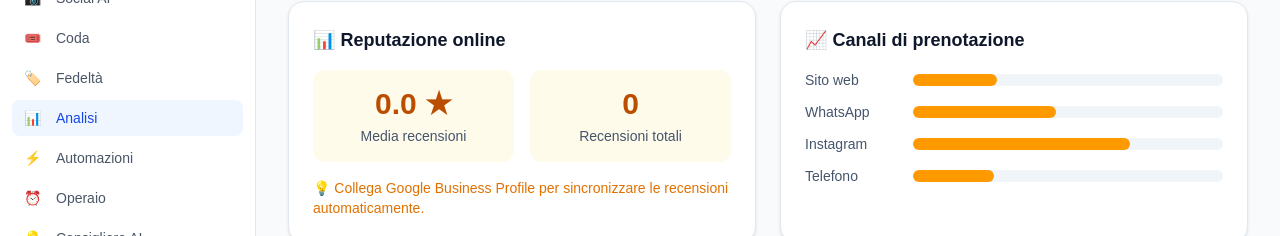
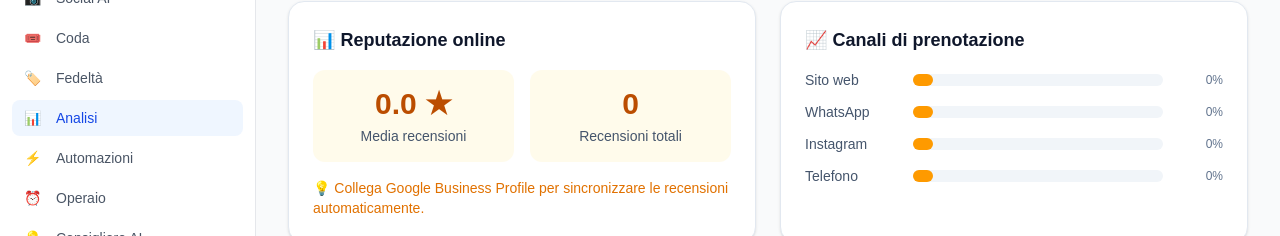
Before and after one commit to ForliLabs/bottega-digitale, a Next.js app: page /dashboard/analytics in a window 1280 px wide. Shown: the part 398-634 px from the top of the page. Built offline with nearby package versions, Linux system fonts and the light colour scheme; no server answers; the database is empty.

Commit message:
feat(analytics): replace random booking channel data with real queries
Query booking channel distribution via Prisma groupBy instead of
generating random percentages. Display actual counts and percentages
in the booking channel chart.

```diff
--- a/src/app/dashboard/analytics/page.tsx
+++ b/src/app/dashboard/analytics/page.tsx
@@ -20,6 +20,7 @@ export default async function AnalyticsPage() {
     totalCustomers,
     reviews,
     totalRevenue,
+    bookingChannels,
   ] = business
     ? await Promise.all([
         prisma.booking.count({
@@ -44,13 +45,30 @@ export default async function AnalyticsPage() {
           where: { businessId: business.id, createdAt: { gte: startOfMonth } },
           _sum: { priceEuro: true },
         }),
+        prisma.booking.groupBy({
+          by: ["channel"],
+          where: { businessId: business.id, createdAt: { gte: startOfMonth } },
+          _count: true,
+        }),
       ])
-    : [0, 0, 0, 0, { _avg: { rating: 0 }, _count: 0 }, { _sum: { priceEuro: 0 } }];
+    : [0, 0, 0, 0, { _avg: { rating: 0 }, _count: 0 }, { _sum: { priceEuro: 0 } }, []];
 
   const bookingGrowth =
     bookingsLastMonth > 0
       ? Math.round(((bookingsThisMonth - bookingsLastMonth) / bookingsLastMonth) * 100)
       : 0;
+
+  const totalChannelBookings = bookingChannels.reduce((sum, entry) => sum + entry._count, 0);
+  const bookingChannelDistribution = ["Sito web", "WhatsApp", "Instagram", "Telefono"].map((channel) => {
+    const count = bookingChannels.find((entry) => entry.channel === channel)?._count || 0;
+    const percentage = totalChannelBookings > 0 ? Math.round((count / totalChannelBookings) * 100) : 0;
+    return {
+      channel,
+      count,
+      percentage,
+      width: percentage > 0 ? Math.max(percentage, 12) : 8,
+    };
+  });
 
   return (
     <div className="space-y-8">
@@ -119,17 +137,16 @@ export default async function AnalyticsPage() {
         <div className="rounded-2xl border border-slate-200 bg-white p-6 shadow-sm">
           <h2 className="text-lg font-semibold text-slate-900">📈 Canali di prenotazione</h2>
           <div className="mt-4 space-y-3">
-            {["Sito web", "WhatsApp", "Instagram", "Telefono"].map((channel) => (
-              <div key={channel} className="flex items-center gap-3">
-                <span className="w-24 text-sm text-slate-600">{channel}</span>
+            {bookingChannelDistribution.map((channel) => (
+              <div key={channel.channel} className="flex items-center gap-3">
+                <span className="w-24 text-sm text-slate-600">{channel.channel}</span>
                 <div className="flex-1 rounded-full bg-slate-100">
                   <div
                     className="h-3 rounded-full bg-amber-500"
-                    style={{
-                      width: `${Math.floor(Math.random() * 60 + 20)}%`,
-                    }}
+                    style={{ width: `${channel.width}%` }}
                   />
                 </div>
+                <span className="w-12 text-right text-xs text-slate-500">{channel.percentage}%</span>
               </div>
             ))}
           </div>
```
